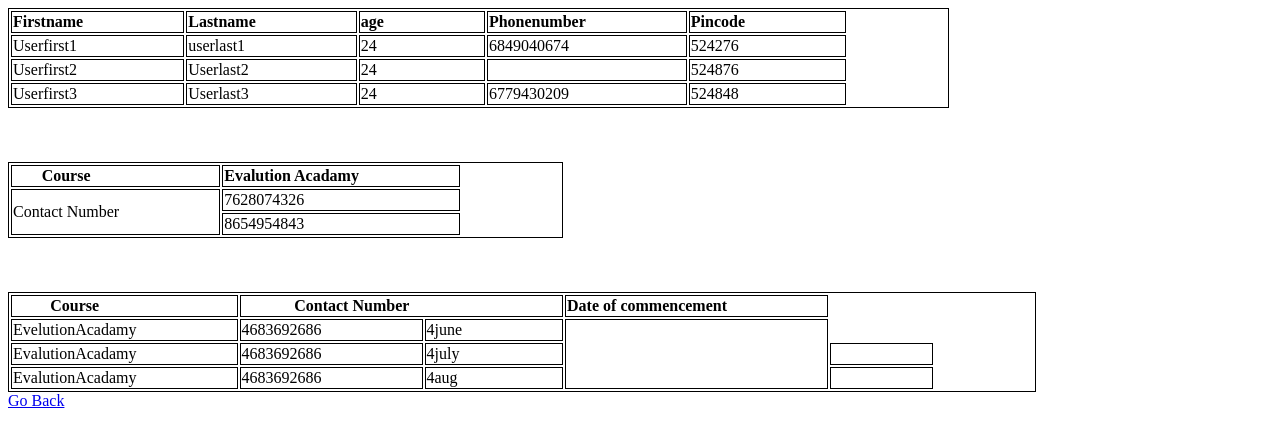
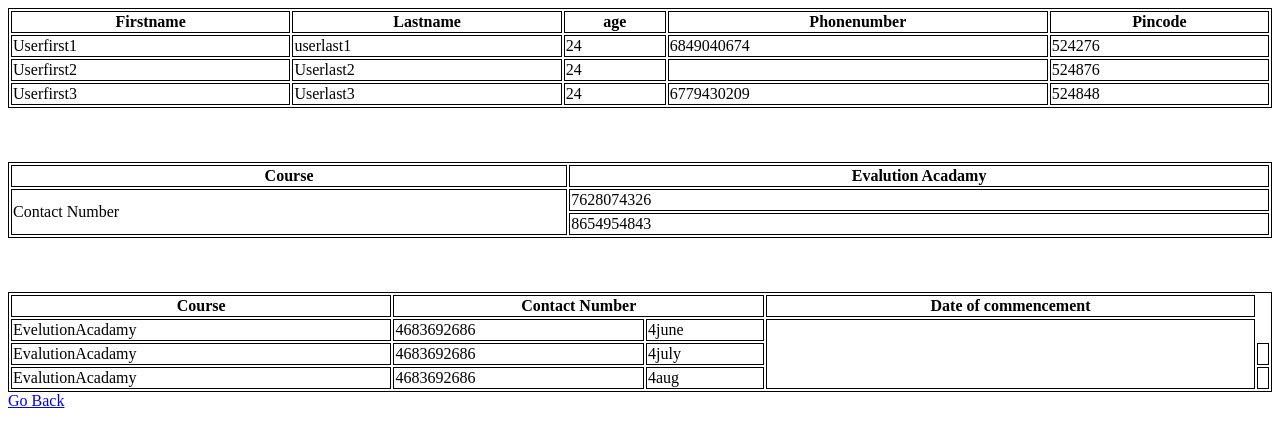
Before and after one commit to kusumakrish/project1, a plain HTML site: page assesment2-1.html in a window 1280 px wide. Drawn offline with Linux system fonts and the light colour scheme.

Commit message:
Update assesment2-1.html

```diff
--- a/assesment2-1.html
+++ b/assesment2-1.html
@@ -3,12 +3,11 @@
      <style>
          Table,th,td{
              border: 1px solid black;
-             padding-right:100px;
          }
      </style>
     </head>
     <body>
-        <table>
+        <table width=100%>
             <tr>
                 <th>Firstname</th>
                 <th>Lastname</th>
@@ -38,7 +37,7 @@
                 <td>524848</td>
             </tr>
         </table><br><br><br>
-        <table>
+        <table width=100%>
             <tr>
                 <th>Course</th>
                 <th>Evalution Acadamy</th>
@@ -51,7 +50,7 @@
                 <td>8654954843</td>
             </tr>
         </table><br><br><br>
-        <table>
+        <table width=100%>
             <tr>
                 <th>Course</th>
                 <th colspan="2">Contact Number</th>
```
